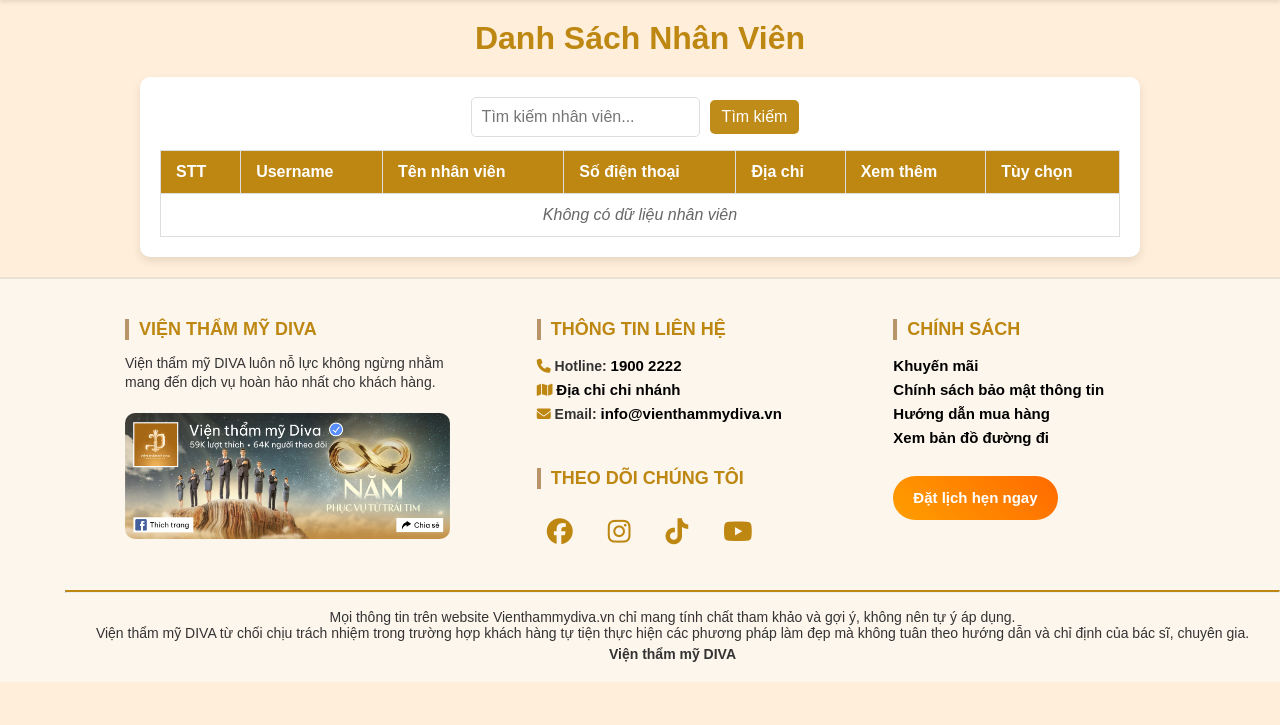
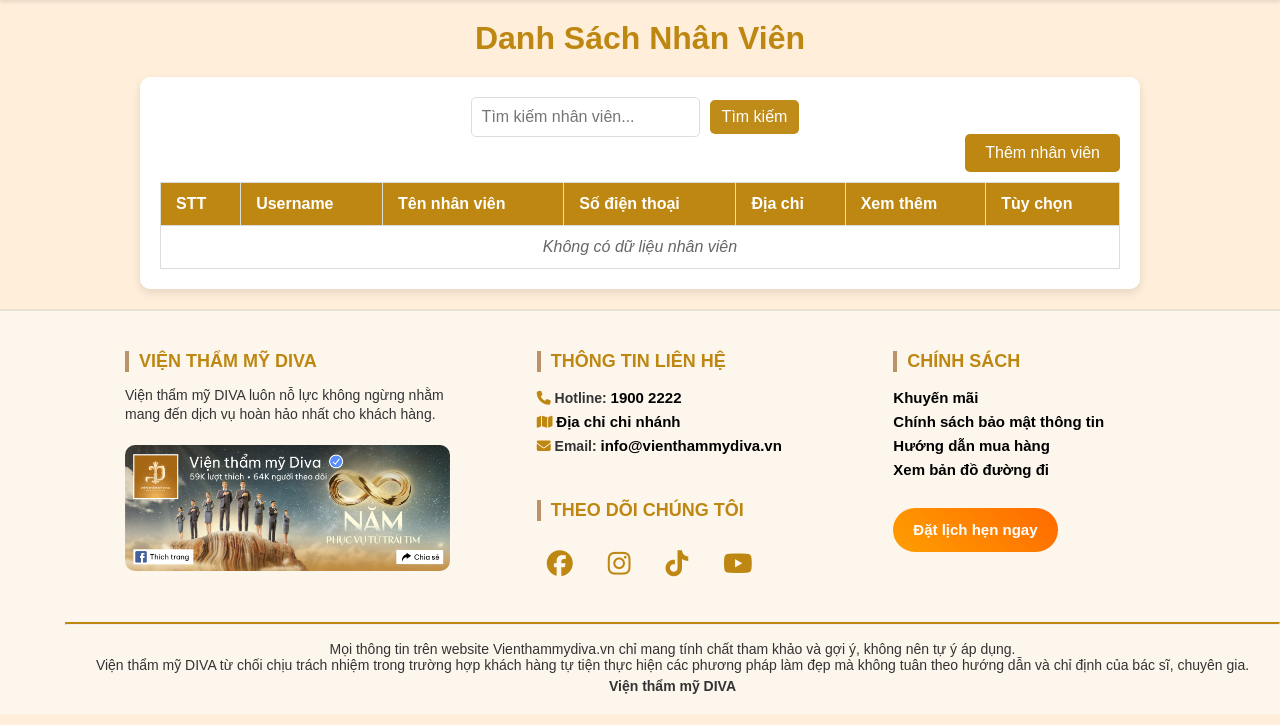
Before and after one commit to kiimduyenn/duannhom, a Django app: template DIVA/templates/quanlynhanvien/dsnhanvien.html in a window 1280 px wide. Shown: the part 75-800 px from the top of the page. Run offline with Django 3.2, Linux system fonts and the light colour scheme; the template is opened without the code that fills it, so the values that code supplies are empty.

Commit message:
qnhi update

```diff
--- a/DIVA/templates/quanlynhanvien/dsnhanvien.html
+++ b/DIVA/templates/quanlynhanvien/dsnhanvien.html
@@ -1,7 +1,7 @@
 {% extends 'layout/admin.html' %}
 {% block content %}
 <style>
-    body {
+   body {
         background-color: #ffeed9;
         font-family: 'Arial', sans-serif;
     }
@@ -63,6 +63,7 @@
         justify-content: space-between;
         align-items: center;
         white-space: nowrap;
+
     }
 
     .action-link {
@@ -71,6 +72,21 @@
         padding: 5px 10px;
         border-radius: 5px;
         display: inline-block;
+    }
+
+    .action-add {
+        display: inline-block;
+        background-color: #BD8712;
+        color: white;
+        padding: 10px 20px;
+        border-radius: 5px;
+        text-decoration: none;
+        text-align: center;
+        margin: 0px 0px 10px 0;
+        width: auto;
+        cursor: pointer;
+        float: right;
+        border: none;
     }
 
     .update-link {
@@ -117,14 +133,14 @@
         border-radius: 8px;
         font-size: 18px;
         font-weight: 500;
-        box-shadow: 0 4px 10px rgb(0 0 0 / 38%);
+        box-shadow: 0 4px 10px rgba(0, 0, 0, 0.1);
         transition: all 0.3s ease-in-out;
-        text-align:center;
+        text-align: center;
     }
 
     .message.success {
-        background-color: #bd8712;
-        color: #fff;
+        background-color: #ffeed9;
+        color: #BD8712;
     }
 
     /* Hộp tìm kiếm và lọc */
@@ -187,12 +203,13 @@
         </form>
     </div>
 
-    <br>
-    {% if no_results %}
-    <div style="text-align: center; color: black; font-size: 1.2rem;">
-        Không tìm thấy thông tin phù hợp với từ khóa "{{ search }}"
-    </div>
-    {% else %}
+    <div style="text-align: right;">
+        <button class="action-add">
+            <a href="/ad/nhan-vien" style="color: white; text-decoration: none; border: none;font-size:16px;">
+                Thêm nhân viên</a>
+    </button>
+        </div>
+
     <table class="styled-table">
         <thead>
             <tr>
@@ -213,9 +230,13 @@
                 <td>{{ nv.hoten }}</td>
                 <td>{{ nv.sodienthoai }}</td>
                 <td>{{ nv.diachi }}</td>
-                <td><a href="{% url 'thong_tin_nhan_vien' nv.MaUser.username %}" style="color: #c08c19;">Xem chi tiết</a></td>
+
+                <td class="action-buttons">
+                    <a class="action-link detail-link"
+                       href="{% url 'thong_tin_nhan_vien' nv.MaUser.username %}">Xem chi tiết</a></td>
                 <td>
-                    <a class="action-link detail-link" href="{% url 'sua_nhan_vien' nv.MaUser.username %}">Sửa</a>
+                    <a class="action-link detail-link"
+                       href="{% url 'sua_nhan_vien' nv.MaUser.username %}">Sửa</a>
                     <form method="POST" action="{% url 'xoa_nhan_vien' %}" style="display:inline;">
                         {% csrf_token %}
                         <input type="hidden" name="MaUser" value="{{ nv.MaUser }}">
@@ -230,6 +251,5 @@
             {% endfor %}
         </tbody>
     </table>
-    {% endif %}
 </div>
 {% endblock %}
```
